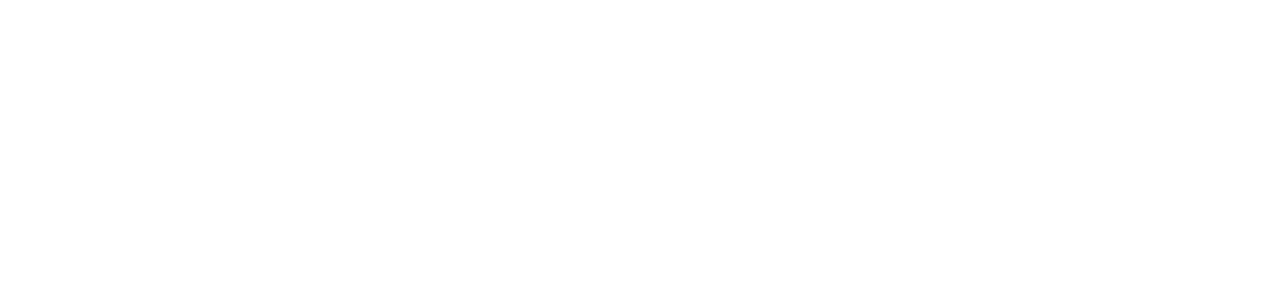
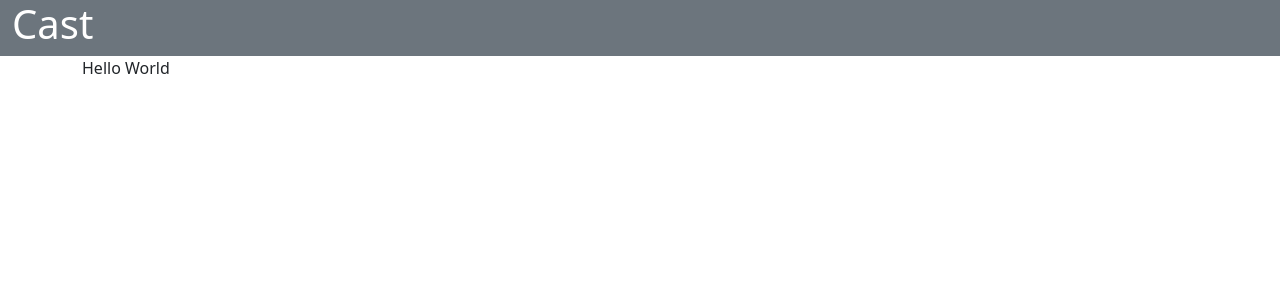
Before and after one commit to giovanbattista-web/react-api, a React (Vite) app: page / in a window 1280 px wide. Shown: the top 300 px of the page. Built offline with nearby package versions, Linux system fonts and the light colour scheme.

Commit message:
[UPD] creating the Header.jsx and Main.jsx components

```diff
--- a/index.html
+++ b/index.html
@@ -1,13 +1,18 @@
 <!doctype html>
 <html lang="en">
+
 <head>
   <meta charset="UTF-8" />
   <link rel="icon" type="image/svg+xml" href="/vite.svg" />
   <meta name="viewport" content="width=device-width, initial-scale=1.0" />
-    <title>react-api</title>
+  <link href="https://cdn.jsdelivr.net/npm/bootstrap@5.3.8/dist/css/bootstrap.min.css" rel="stylesheet"
+    integrity="sha384-sRIl4kxILFvY47J16cr9ZwB07vP4J8+LH7qKQnuqkuIAvNWLzeN8tE5YBujZqJLB" crossorigin="anonymous">
+  <title>REACT API</title>
 </head>
+
 <body>
   <div id="root"></div>
   <script type="module" src="/src/main.jsx"></script>
 </body>
+
 </html>
--- a/src/App.jsx
+++ b/src/App.jsx
@@ -1,8 +1,12 @@
 import { useState } from 'react';
+import Header from './components/Header';
+import Main from './components/Main';
 
 function App() {
-
-  return <></>
+  return <>
+    <Header />
+    <Main />
+  </>
 }
 
 export default App;
--- a/src/components/Header.jsx
+++ b/src/components/Header.jsx
@@ -1,9 +1,15 @@
 import React from 'react';
 
 const Header = () => {
-    return (
-        <div>Header</div>
-    )
-}
+    return <header className='bg-secondary'>
+        <div className='container-fluid'>
+            <div className='row'>
+                <div className='col-12'>
+                    <h1 className='text-white'>Cast</h1>
+                </div>
+            </div>
+        </div>
+    </header>;
+};
 
 export default Header;
--- /dev/null
+++ b/src/components/Main.jsx
@@ -0,0 +1,13 @@
+import React from 'react';
+
+const Main = () => {
+    return (
+        <div className='container'>
+            <div className='row'>
+                <div className='col-12'>Hello World</div>
+            </div>
+        </div>
+    )
+}
+
+export default Main;
```
Lines whose indentation alone changed are shown as unchanged.
